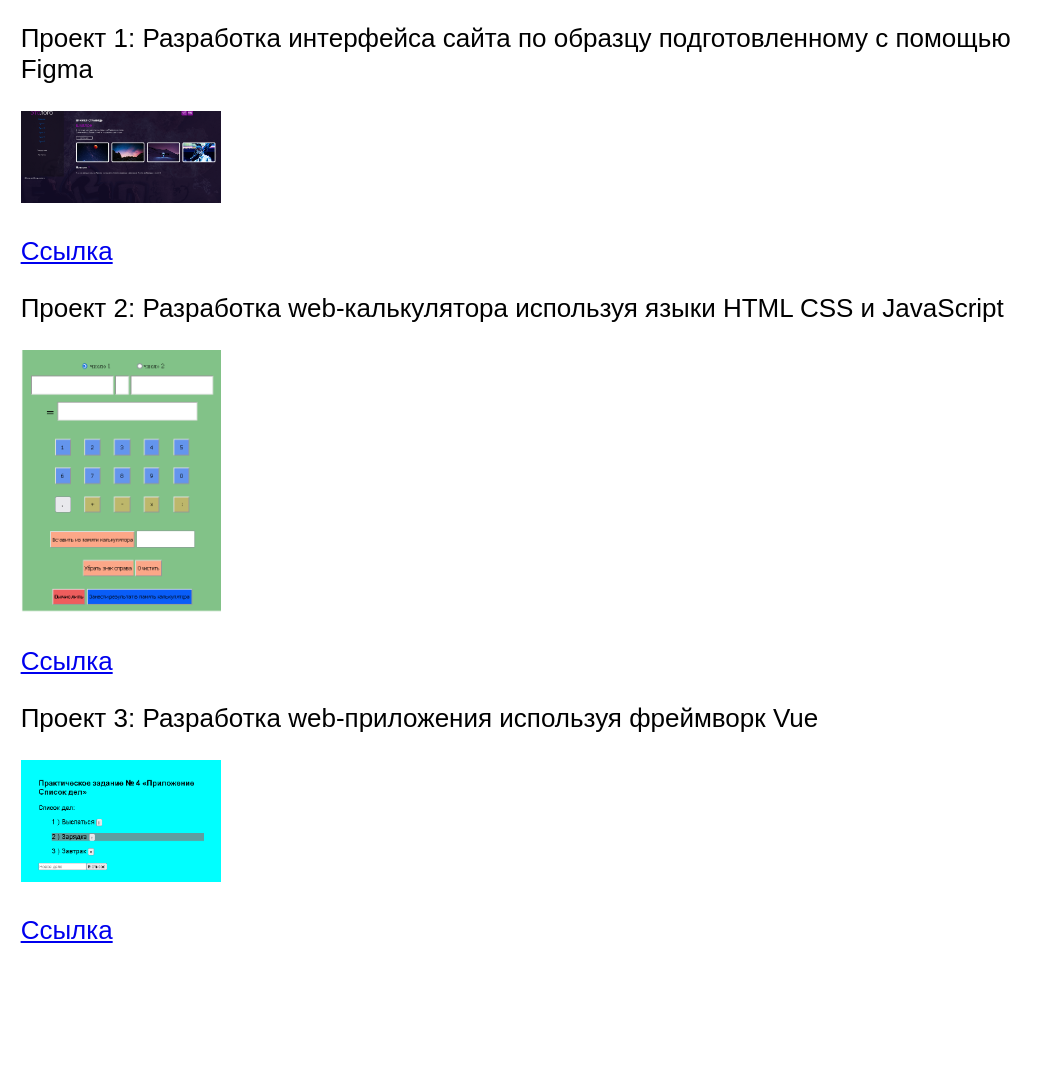
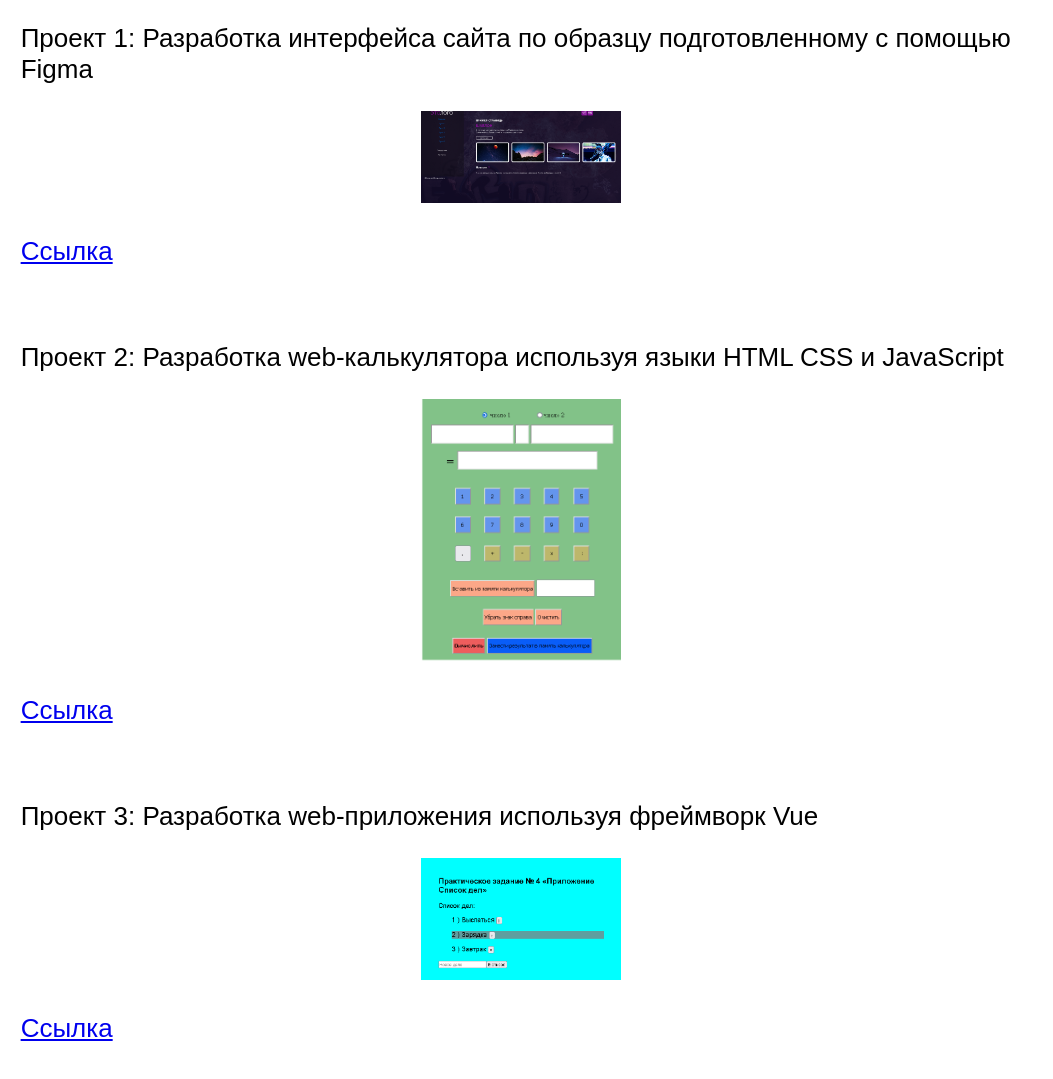
Before and after one commit to nskVV/papka1, a plain HTML site: page portfolio/str2.html in a window 1280 px wide. Shown: the part 209-1288 px from the top of the page, without its empty margins (0-1053 px from the left). Before the commit the page ends 1202 px from the top, so only its background shows below. Drawn offline with Linux system fonts and the light colour scheme.

Commit message:
Выполнение итогового 4 задания правка css

```diff
--- a/portfolio/stili_portfolio.css
+++ b/portfolio/stili_portfolio.css
@@ -21,6 +21,10 @@ max-width: 200px;
 height: auto;
 }
 
+.im{
+    text-align: center;
+}
+
 span{
     background-color: coral;
 }
--- a/portfolio/str2.html
+++ b/portfolio/str2.html
@@ -27,25 +27,25 @@
         </div>
         <div class="self">
             <p>Проект 1: Разработка интерфейса сайта по образцу подготовленному с помощью Figma</p>
-            <p><img src="img/skrin1.png" alt="Работа 1"></p>
+            <p class="im"><img src="img/skrin1.png" alt="Работа 1"></p>
             <p>
                 <a href="proekty/index.html" target="_blank" title="Открыть в новой вкладке">
                     Ссылка</a>
                 </a>
             </p>
-        </div>
+        </div><br>
         <div class="self">
             <p>Проект 2: Разработка web-калькулятора используя языки HTML CSS и JavaScript</p>
-            <p><img src="img/skrin2.png" alt="Работа 1"></p>
+            <p class="im"><img src="img/skrin2.png" alt="Работа 1"></p>
             <p>
                 <a href="proekty/kalk3.html" target="_blank" title="Открыть в новой вкладке">
                     Ссылка</a>
                 </a>
             </p>
-        </div>
+        </div><br>
         <div class="self">
             <p>Проект 3: Разработка web-приложения используя фреймворк Vue</p>
-            <p><img src="img/skrin3.png" alt="Работа 1"></p>
+            <p class="im"><img src="img/skrin3.png" alt="Работа 1"></p>
             <p>
                 <a href="proekty/vue.html" target="_blank" title="Открыть в новой вкладке">
                     Ссылка</a>
```
Also changed, not shown: portfolio/index.html (+0 -1 lines), portfolio/str4.html (+2 -3 lines).
